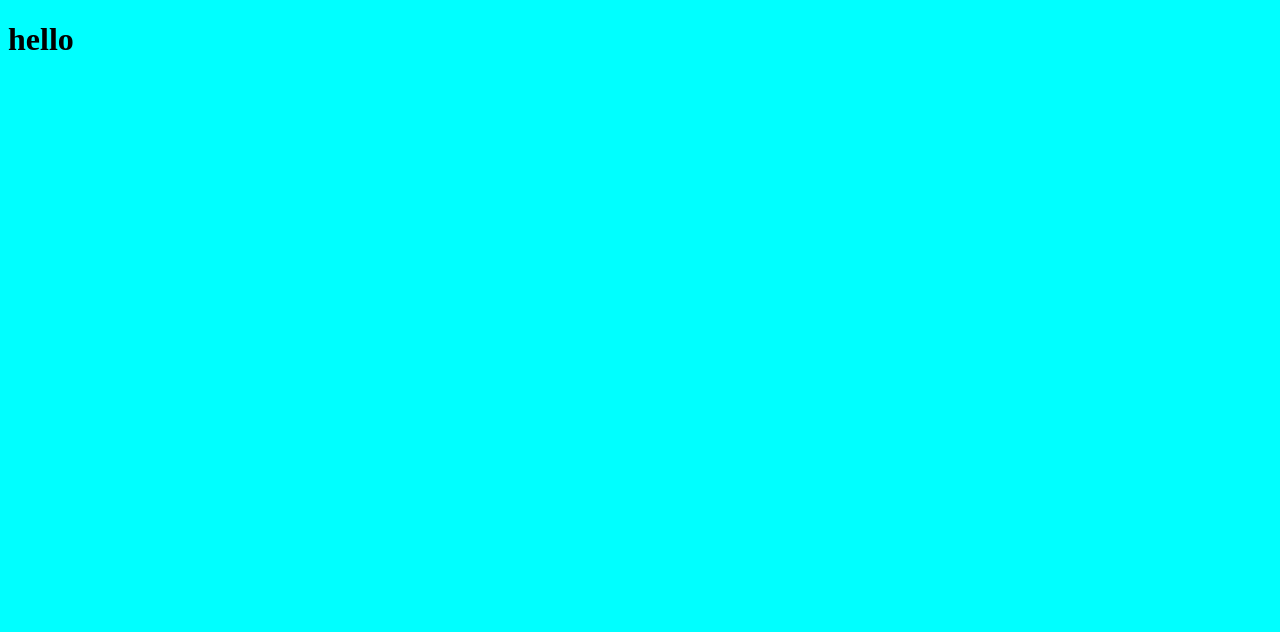
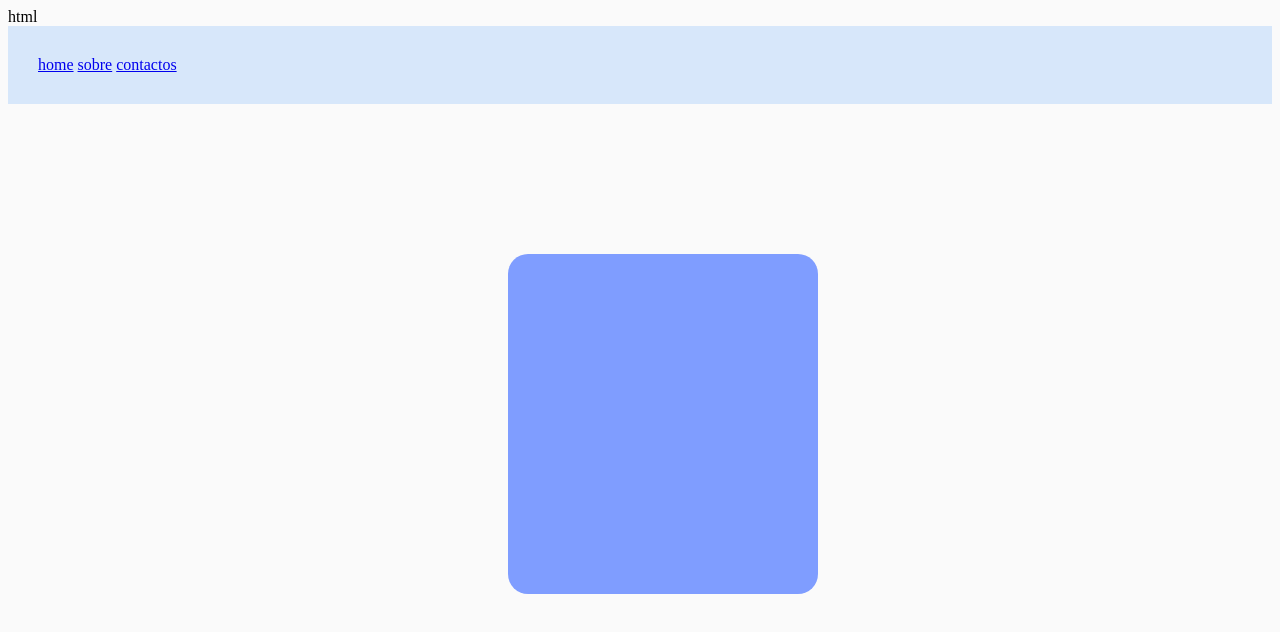
Before and after one commit to janaconjo/pagamento, a plain HTML site: page index.html in a window 1280 px wide. Drawn offline with Linux system fonts and the light colour scheme.

Commit message:
actualizacao

```diff
--- a/index.css
+++ b/index.css
@@ -1,5 +1,22 @@
 body{
-
-background-color: aqua;
+    background-color:#fafafa;
 
 }
+
+header{
+ background-color: rgb(215, 231, 250);
+ padding: 30px;
+
+
+}
+.container{
+  width: 270px;
+  height: 300px;
+  background-color: rgb(127, 157, 255);
+  padding: 20px;
+  position: relative;
+  top: 150px;
+  left: 500px;
+  border-radius: 20px ;
+
+}
--- a/index.html
+++ b/index.html
@@ -1,4 +1,4 @@
-<!DOCTYPE html>
+html <!DOCTYPE html>
 <html lang="en">
 <head>
     <meta charset="UTF-8">
@@ -7,7 +7,15 @@
     <link rel="stylesheet" href="index.css">
 </head>
 <body>
-    <h1>hello</h1>
-    <h1></h1>
-</body>
+    <header>
+
+  <nav>
+    <a href="#">home</a>
+    <a href="#">sobre</a>
+    <a href="#">contactos</a>
+  </nav>
+    </header>
+
+    <div class="container"></div>
+
 </html>
```
